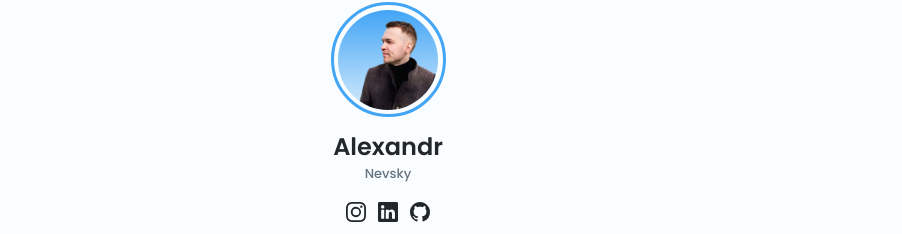
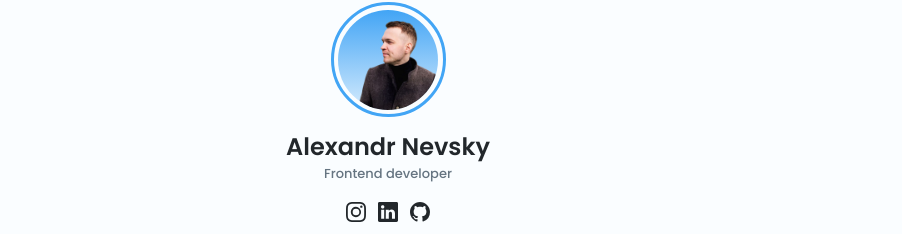
Before and after one commit to AlexNeva/my-portfolio, a React (Create React App) app in the folder frontend_react/: page / in a window 1280 px wide. Shown: the part 86-320 px from the top of the page, without its empty margins (252-1154 px from the left). Built offline with nearby package versions, Linux system fonts and the light colour scheme.

Commit message:
fixed profile

```diff
--- a/frontend_react/src/components/my-profile/MyProfile.jsx
+++ b/frontend_react/src/components/my-profile/MyProfile.jsx
@@ -10,8 +10,8 @@ const MyProfile = () => {
     <div className={`${classes.ProfileContainer} grid`}>
       <div className={classes.ProfileData}>
         <MyPhoto />
-        <h2 className={classes.ProfileName}>Alexandr</h2>
-        <h3 className={classes.ProfileSername}>Nevsky</h3>
+        <h2 className={classes.ProfileName}>Alexandr Nevsky</h2>
+        <h3 className={classes.ProfileProfession}>Frontend developer</h3>
         <SocialLinks />
       </div>
       <Advantages />
--- a/frontend_react/src/components/my-profile/MyProfile.module.scss
+++ b/frontend_react/src/components/my-profile/MyProfile.module.scss
@@ -12,7 +12,7 @@
   font-size: var(--h2-font-size);
 }
 
-.ProfileSername {
+.ProfileProfession {
   font-size: var(--smaller-font-size);
   font-weight: 500;
   color: var(--text-color);
```
